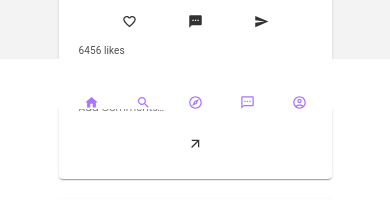
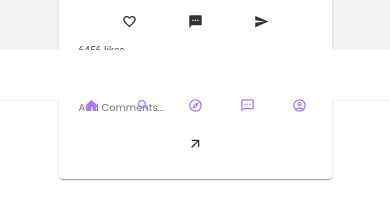
Before and after one commit to iot-lab-kiit/Minigram-Frontend, a Next.js app: page / in a window 390 px wide. Shown: the part 743-943 px from the top of the page. Built offline with nearby package versions, Linux system fonts and the light colour scheme.

Commit message:
changed sidebar css

```diff
--- a/styles/Sidebar.module.css
+++ b/styles/Sidebar.module.css
@@ -109,13 +109,10 @@
         align-items: center;
         justify-content: space-evenly;
         position: fixed !important;
-        top:95vh;
-        position: absolute;
+        top: 94vh;
+
       }
     .Link{
-        text-decoration: none !important;
-        color: black;
-        font-size: 11px;
         display: none;
     }
     .heading{
@@ -128,11 +125,22 @@
         width: 100%;
         display: flex;
         align-items: center;
-        flex-grow: 1;
         min-width: 50px;
         flex-direction: row;
-        white-space: nowrap;
         justify-content: center;
         gap: 5px;
+        height: 100px;
+    }
+    .sideContain{
+        cursor: pointer;
+        display: flex;
+        flex-direction: row;
+        justify-content: center;
+        align-items: center;
+        gap: 16px;
+        width: 100%;
+        height: 80px;
+        padding: 0px 16px 6px 16px;
+        box-sizing: border-box;
     }
 }
```
